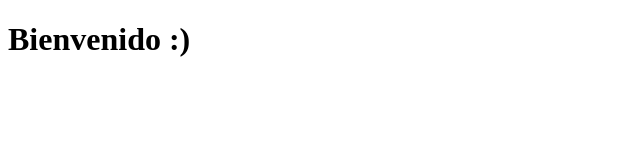
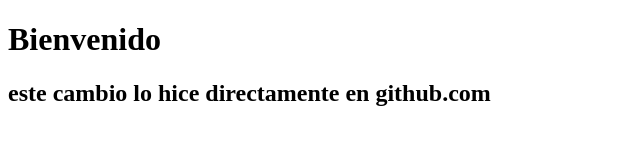
Before and after one commit to Nelson769x/prueba-github, a plain HTML site: page index.html in a window 1280 px wide. Shown: the whole page, without its empty margins (0-640 px from the left). Drawn offline with Linux system fonts and the light colour scheme.

Commit message:
cambio desde la web

```diff
--- a/index.html
+++ b/index.html
@@ -6,6 +6,7 @@
     <title>pagina de prueba github</title>
 </head>
 <body>
-    <h1>Bienvenido :)</h1>
+    <h1>Bienvenido</h1>
+    <h2>este cambio lo hice directamente en github.com</h2>
 </body>
 </html>
```
